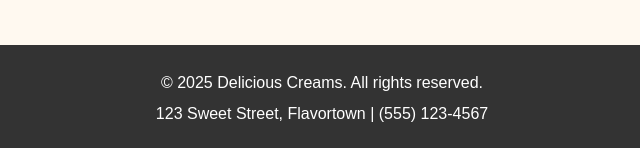
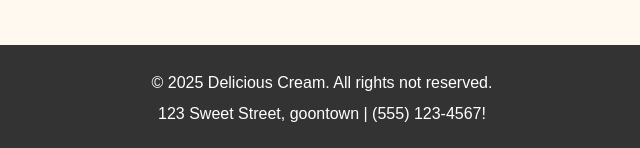
Before and after one commit to dody-sudo/mody, a plain HTML site: page index.html in a window 1280 px wide. Shown: the part 1305-1453 px from the top of the page, 318-958 px from the left. Drawn offline with Linux system fonts and the light colour scheme.

Commit message:
Update index.html

```diff
--- a/index.html
+++ b/index.html
@@ -68,8 +68,8 @@
 
     <footer>
         <div class="container">
-            <p>&copy; 2025 Delicious Creams. All rights reserved.</p>
-            <p>123 Sweet Street, Flavortown | (555) 123-4567</p>
+            <p>&copy; 2025 Delicious Cream. All rights not reserved.</p>
+            <p>123 Sweet Street, goontown | (555) 123-4567!</p>
         </div>
     </footer>
 </body>
```
